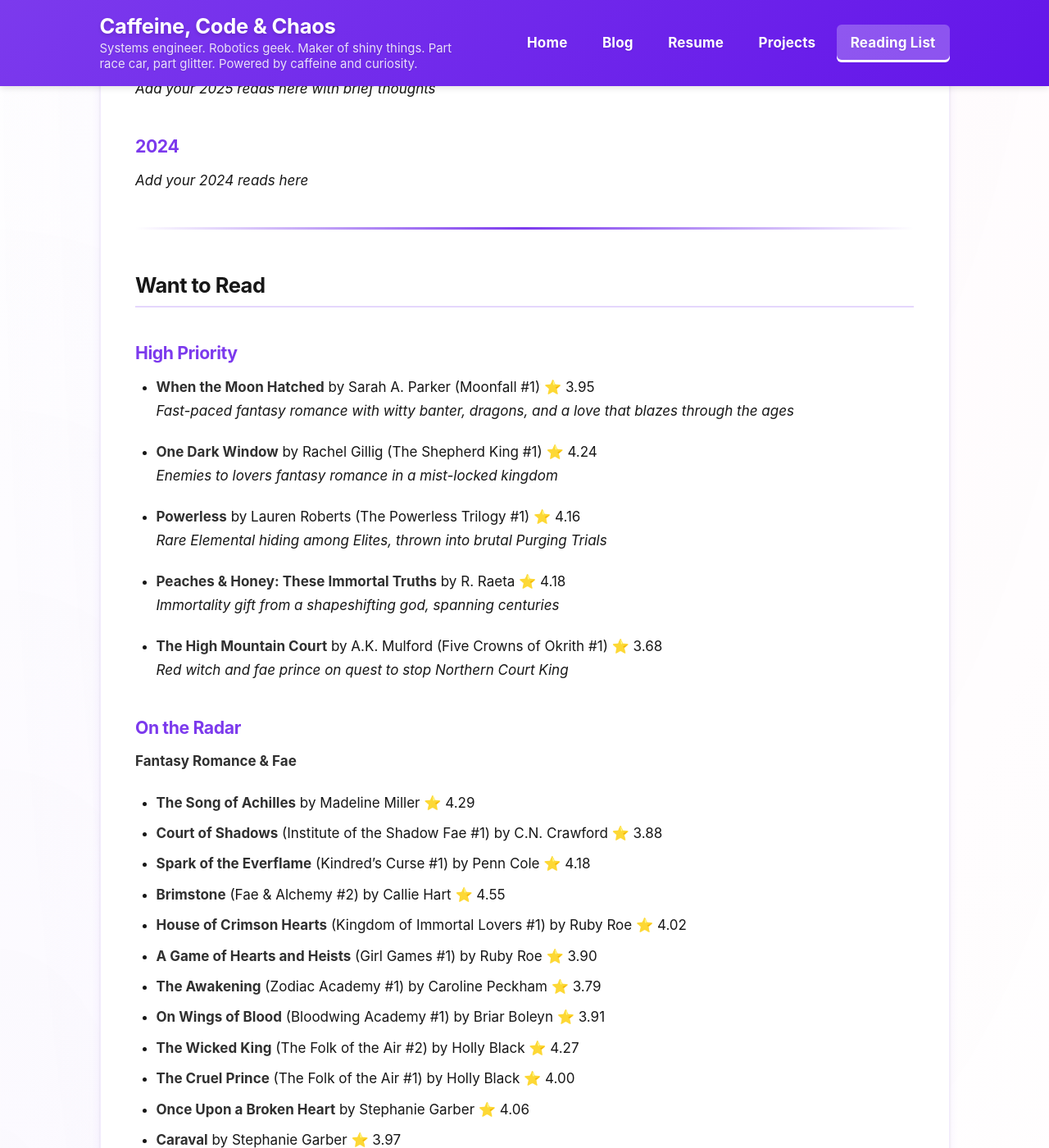
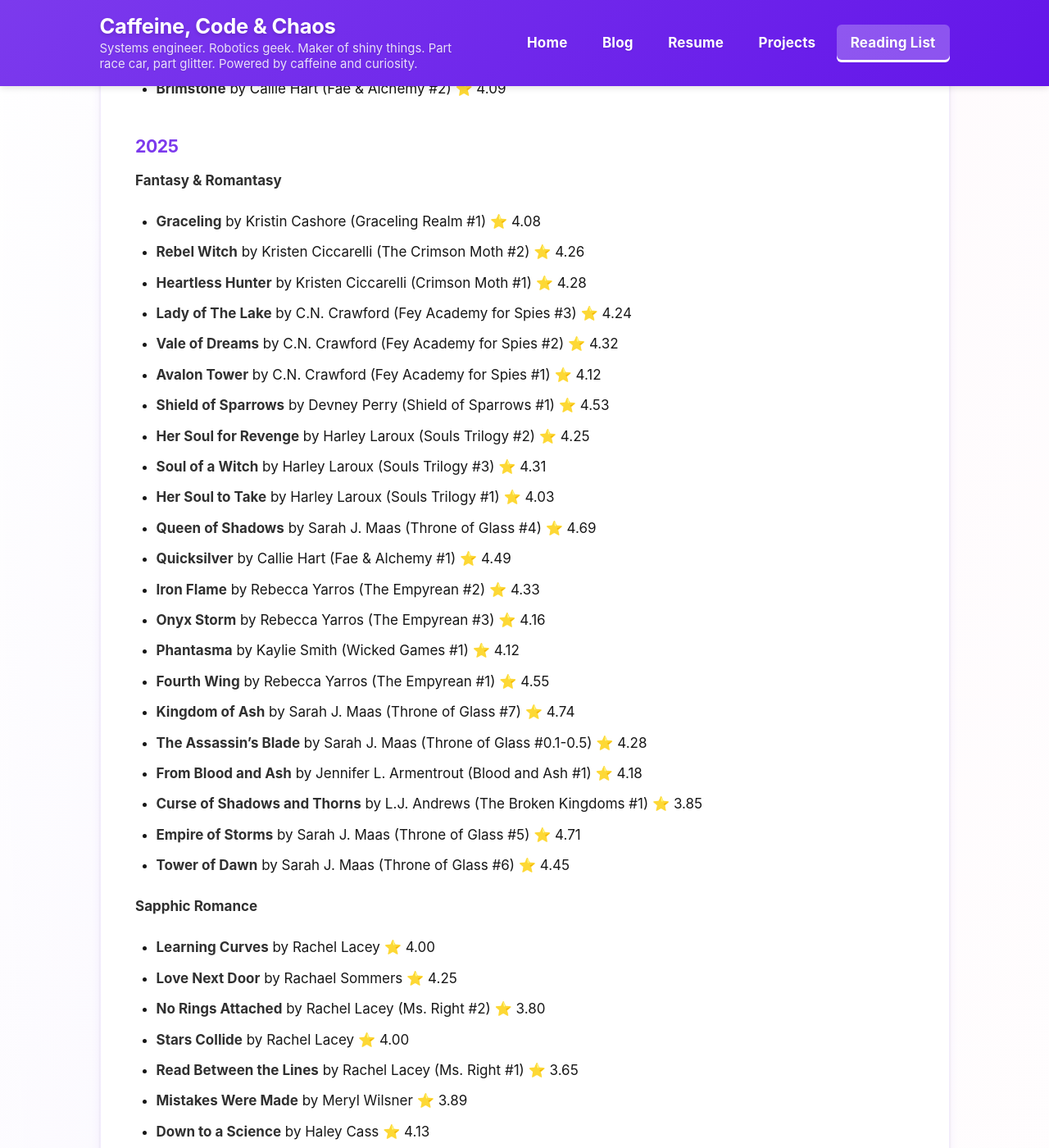
Before and after one commit to jmassardo/jmassardo.github.io, a Jekyll site: the page built from reading-list.md, in a window 1280 px wide and 1400 px high, scrolled down 995 px. Shown: the whole window at 82% size. Built offline with Jekyll 4.4.1, drawn with Linux system fonts in a browser that asks for light colours; nearby versions of some CDN libraries; some of the changed text lies outside the part shown.

Commit message:
update reading list

```diff
--- a/reading-list.md
+++ b/reading-list.md
@@ -30,14 +30,62 @@ You can also find me on [Goodreads](https://www.goodreads.com/user/show/18953099
 
 ## Recently Completed
 
+### 2026
+
+- **Brimstone** by Callie Hart (Fae & Alchemy #2) ⭐ 4.09
+
 ### 2025
 
-*Add your 2025 reads here with brief thoughts*
+**Fantasy & Romantasy**
+- **Graceling** by Kristin Cashore (Graceling Realm #1) ⭐ 4.08
+- **Rebel Witch** by Kristen Ciccarelli (The Crimson Moth #2) ⭐ 4.26
+- **Heartless Hunter** by Kristen Ciccarelli (Crimson Moth #1) ⭐ 4.28
+- **Lady of The Lake** by C.N. Crawford (Fey Academy for Spies #3) ⭐ 4.24
+- **Vale of Dreams** by C.N. Crawford (Fey Academy for Spies #2) ⭐ 4.32
+- **Avalon Tower** by C.N. Crawford (Fey Academy for Spies #1) ⭐ 4.12
+- **Shield of Sparrows** by Devney Perry (Shield of Sparrows #1) ⭐ 4.53
+- **Her Soul for Revenge** by Harley Laroux (Souls Trilogy #2) ⭐ 4.25
+- **Soul of a Witch** by Harley Laroux (Souls Trilogy #3) ⭐ 4.31
+- **Her Soul to Take** by Harley Laroux (Souls Trilogy #1) ⭐ 4.03
+- **Queen of Shadows** by Sarah J. Maas (Throne of Glass #4) ⭐ 4.69
+- **Quicksilver** by Callie Hart (Fae & Alchemy #1) ⭐ 4.49
+- **Iron Flame** by Rebecca Yarros (The Empyrean #2) ⭐ 4.33
+- **Onyx Storm** by Rebecca Yarros (The Empyrean #3) ⭐ 4.16
+- **Phantasma** by Kaylie Smith (Wicked Games #1) ⭐ 4.12
+- **Fourth Wing** by Rebecca Yarros (The Empyrean #1) ⭐ 4.55
+- **Kingdom of Ash** by Sarah J. Maas (Throne of Glass #7) ⭐ 4.74
+- **The Assassin's Blade** by Sarah J. Maas (Throne of Glass #0.1-0.5) ⭐ 4.28
+- **From Blood and Ash** by Jennifer L. Armentrout (Blood and Ash #1) ⭐ 4.18
+- **Curse of Shadows and Thorns** by L.J. Andrews (The Broken Kingdoms #1) ⭐ 3.85
+- **Empire of Storms** by Sarah J. Maas (Throne of Glass #5) ⭐ 4.71
+- **Tower of Dawn** by Sarah J. Maas (Throne of Glass #6) ⭐ 4.45
+
+**Sapphic Romance**
+- **Learning Curves** by Rachel Lacey ⭐ 4.00
+- **Love Next Door** by Rachael Sommers ⭐ 4.25
+- **No Rings Attached** by Rachel Lacey (Ms. Right #2) ⭐ 3.80
+- **Stars Collide** by Rachel Lacey ⭐ 4.00
+- **Read Between the Lines** by Rachel Lacey (Ms. Right #1) ⭐ 3.65
+- **Mistakes Were Made** by Meryl Wilsner ⭐ 3.89
+- **Down to a Science** by Haley Cass ⭐ 4.13
+- **On the Same Page** by Haley Cass ⭐ 4.34
+
+**Non-Fiction**
+- **Queer, 2nd Edition: The Ultimate LGBTQ Guide for Teens** by Kathy Belge ⭐ 3.90
 
 ### 2024
 
-*Add your 2024 reads here*
-
+- **Heir of Fire** by Sarah J. Maas (Throne of Glass #3) ⭐ 4.51
+- **Crown of Midnight** by Sarah J. Maas (Throne of Glass #2) ⭐ 4.51
+- **Throne of Glass** by Sarah J. Maas (Throne of Glass #1) ⭐ 4.26
+- **A Court of Thorns and Roses** by Sarah J. Maas (ACOTAR #1) ⭐ 4.35
+- **A Court of Mist and Fury** by Sarah J. Maas (ACOTAR #2) ⭐ 4.72
+- **A Court of Wings and Ruin** by Sarah J. Maas (ACOTAR #3) ⭐ 4.60
+- **A Court of Frost and Starlight** by Sarah J. Maas (ACOTAR #3.5) ⭐ 3.97
+- **A Court of Silver Flames** by Sarah J. Maas (ACOTAR #4) ⭐ 4.60
+- **House of Earth and Blood** by Sarah J. Maas (Crescent City #1) ⭐ 4.58
+- **House of Sky and Breath** by Sarah J. Maas (Crescent City #2) ⭐ 4.56
+- **House of Flame and Shadow** by Sarah J. Maas (Crescent City #3) ⭐ 4.41
 ---
 
 ## Want to Read
@@ -121,20 +168,14 @@ You can also find me on [Goodreads](https://www.goodreads.com/user/show/18953099
 
 ---
 
-## Book Notes & Reviews
+## Reading Stats
 
-Detailed notes and thoughts on books that made an impact.
-
-*Coming soon*
+- **Books read in 2025:** 31 books
+- **Books read in 2024:** 11 books
+- **Books read in 2026:** 1 (so far!)
+- **Favorite genre:** Fantasy Romance & Fae
+- **Current reading goal:** 35 books/year
 
 ---
 
-## Reading Stats
-
-- **Books read in 2025:** TBD
-- **Favorite genre:** TBD
-- **Current reading goal:** TBD books/year
-
----
-
-*Last updated: November 21, 2025*
+*Last updated: January 14, 2026*
```
Also changed, not shown: other parts of reading-list.md (+0 -1 lines).
